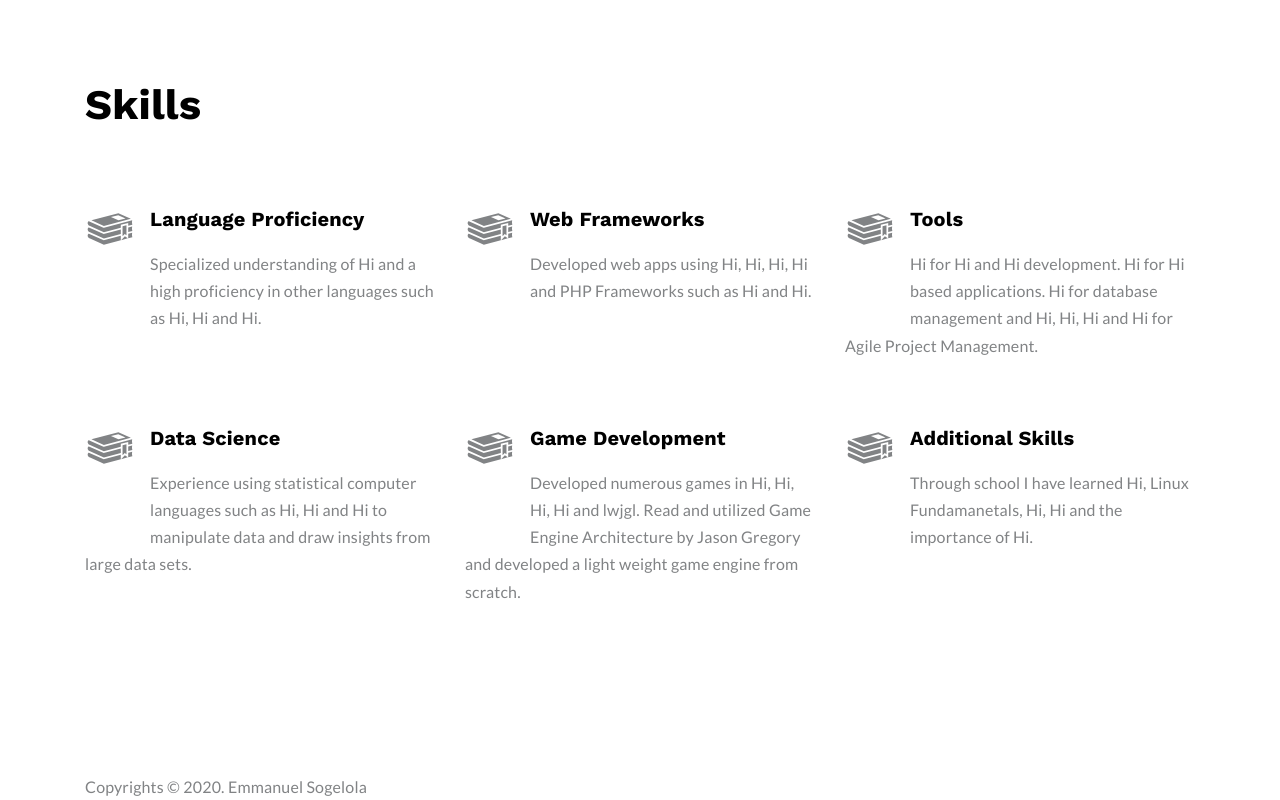
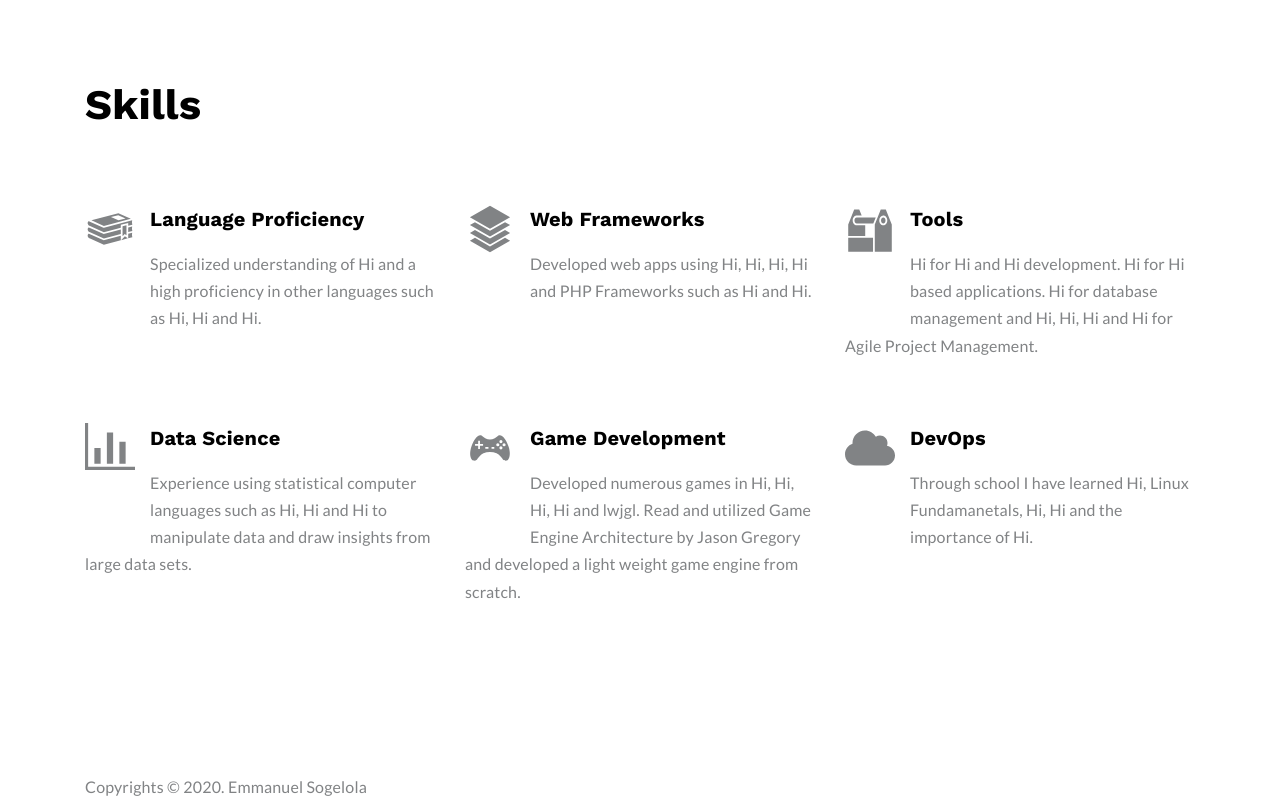
Before and after one commit to esogelola/Portfolio, a React (Create React App) app: page / in a window 1280 px wide. Shown: the part 914-1714 px from the top of the page. Built offline with nearby package versions, Linux system fonts and the light colour scheme.

Commit message:
Added Proper Icons

```diff
--- a/src/app/components/skills.js
+++ b/src/app/components/skills.js
@@ -5,12 +5,14 @@
 import Col from "react-bootstrap/Col";
 
 import ScrollAnimation from "react-animate-on-scroll";
-import { GiBookPile } from "react-icons/gi";
-
+import { GiBookPile, GiStack, GiToolbox, GiGamepad } from "react-icons/gi";
+import { GoGraph } from "react-icons/go";
+import { FaCloud } from "react-icons/fa";
 import "../../assets/css/skills.css";
 
 import Information from "../data/information.json";
 
+//TODO: Replace all Tag words with <b>Tag</b>
 export default function skills() {
   const tags = Information.main.tags.map((tag) => {
     return tag.replace(/[.*+?^${}()|[\]\\]/g, "\\$&");
@@ -24,15 +26,21 @@
 
     //console.log(str.replace(new RegExp(mapObj.join("|"), "g"), "hi"));
   }
+  const icons = [
+    <GiBookPile />,
+    <GiStack />,
+    <GiToolbox />,
+    <GoGraph />,
+    <GiGamepad />,
+    <FaCloud />,
+  ];
 
-  const Skill = ({ delay = 0, title = "", description = "" }) => {
+  const Skill = ({ index, delay = 0, title = "", description = "" }) => {
     return (
       <Col lg="4">
-        <ScrollAnimation animateIn="fadeInLeft">
-          <div className="skills-item mb-5" data-aos="fade-left" delay={delay}>
-            <i>
-              <GiBookPile />
-            </i>
+        <ScrollAnimation animateIn="fadeInLeft" delay={delay}>
+          <div className="skills-item mb-5" delay={delay}>
+            <i>{icons[index]}</i>
 
             <h4 className="my-3">{title}</h4>
             <p>{wrapTag(description)}</p>
@@ -47,13 +55,22 @@
         <Container>
           <Row className="aos-init aos-animate" data-aos="fade-up">
             <Col>
-              <h2 className="mb-2 float">Skills</h2>
-              <p className="mb-5"></p>
+              <ScrollAnimation animateIn="fadeInDown">
+                <h2 className="mb-2 float">Skills</h2>
+                <p className="mb-5"></p>
+              </ScrollAnimation>
             </Col>
           </Row>
           <Row>
             {Information.skills.map((data, num) => {
-              return <Skill key={num} title={data[0]} description={data[1]} />;
+              return (
+                <Skill
+                  index={num}
+                  title={data[0]}
+                  description={data[1]}
+                  delay={num * 100}
+                />
+              );
             })}
           </Row>
         </Container>
--- a/src/app/data/information.json
+++ b/src/app/data/information.json
@@ -74,7 +74,7 @@
       "Developed numerous games in Unity, Unreal, GameMaker, libGDX and lwjgl. Read and utilized Game Engine Architecture by Jason Gregory and developed a light weight game engine from scratch."
     ],
     [
-      "Additional Skills",
+      "DevOps",
       "Through school I have learned Database Management, Linux Fundamanetals, Programming Design Patterns, Software Development Life Cycle and the importance of Scrum."
     ]
   ],
```
Also changed, not shown: 1 other file (tests, documents, lock files or other folders).
